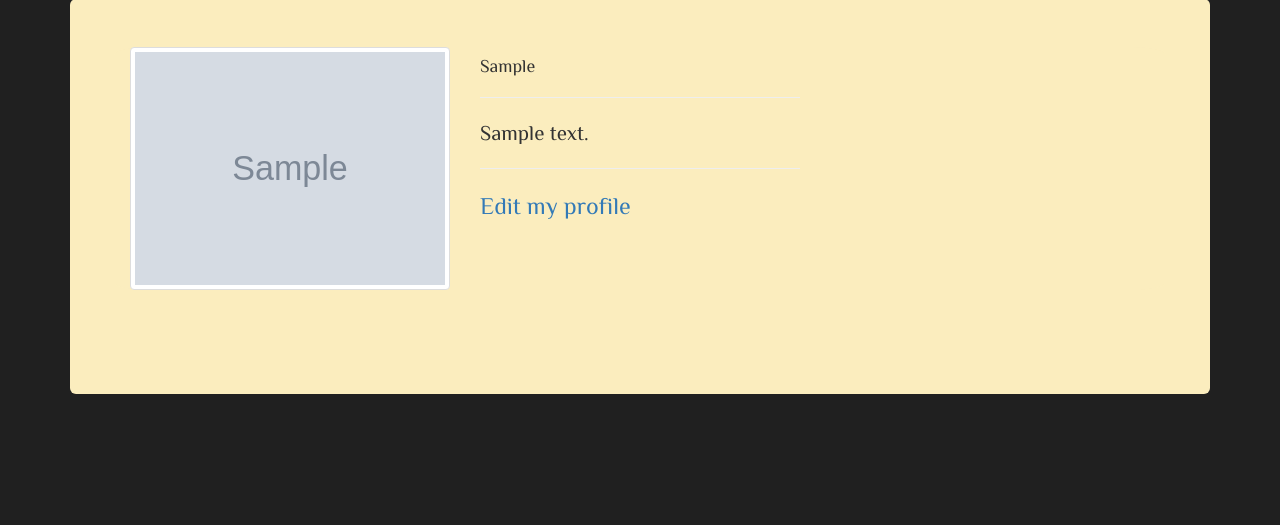
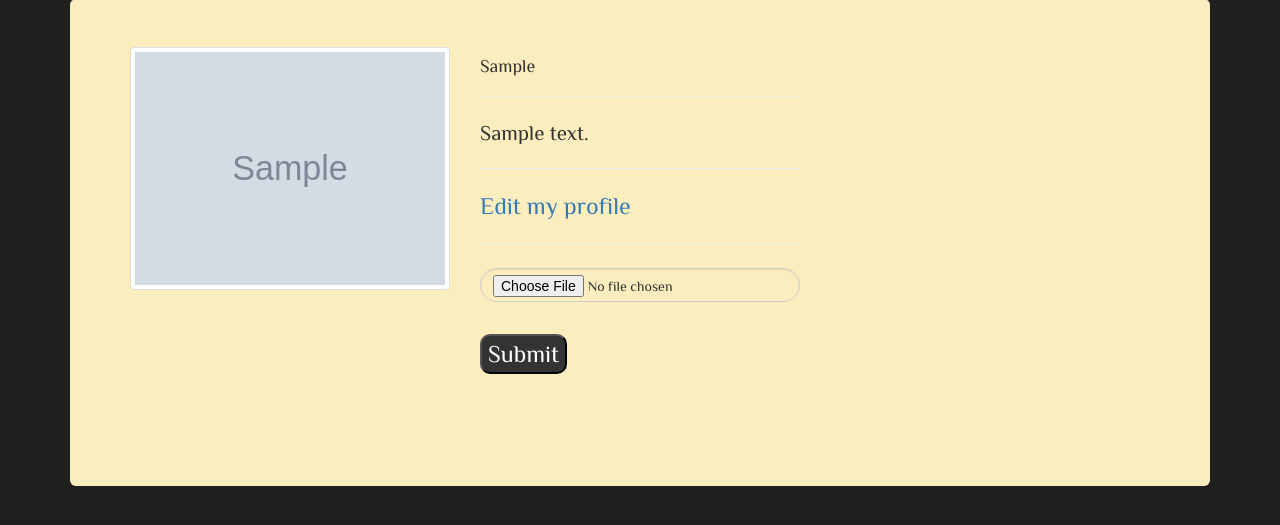
Before and after one commit to RkNyra/Minute-Wise, a Flask app: a page that uses app/templates/profile/profile.html in a window 1280 px wide. Shown: the part 113-638 px from the top of the page. Run offline with Flask 2, Linux system fonts and the light colour scheme; a user stored in the database is signed in; tables that the repository leaves empty hold one stand-in row (values such as "Sample post"); grey boxes marked "Sample" are stand-in pictures; some libraries are stand-ins or nearby versions; some web fonts are replaced.

Commit message:
create a feature that enables users to upload their preferred profile photos in place of the default profile pic

```diff
--- a/app/main/views.py
+++ b/app/main/views.py
@@ -3,7 +3,7 @@ from . import main
 from .forms import SharePitchForm, UpdateProfile
 from flask_login import login_required
 from ..models import User
-from .. import db
+from .. import db, photos
 
 
 # Views
@@ -69,3 +69,15 @@ def update_profile(usrname):
 
         return redirect(url_for('.profile', usrname=user.username))
     return render_template('/profile/update.html', profEditForm = form)
+
+# Upload prof pic
+@main.route('/user/<uname>/update/pic',methods= ['POST'])
+@login_required
+def update_pic(uname):
+    user = User.query.filter_by(username = uname).first()
+    if 'photo' in request.files:
+        filename = photos.save(request.files['photo'])
+        path = f'photos/{filename}'
+        user.profile_pic_path = path
+        db.session.commit()
+    return redirect(url_for('main.profile',uname=uname))
--- a/app/static/css/custom.css
+++ b/app/static/css/custom.css
@@ -75,3 +75,18 @@ body{
 .userBio{
     font-size: 3vh;
 }
+
+.uploadProfPic input{
+    background-color: #fbedbe;
+    color: #333;
+    margin-top: 3vh;
+    margin-bottom: 1vh;
+    border-radius: 20px;
+}
+
+.uploadProfPic input[type=submit]{
+    background-color: #333;
+    color: white;
+    border-radius: 10px;
+    cursor: pointer;
+}
--- a/app/templates/profile/profile.html
+++ b/app/templates/profile/profile.html
@@ -8,9 +8,7 @@
   rel="stylesheet"
 />
 <link rel="stylesheet" href="{{url_for('static',filename='css/custom.css')}}" />
-{% endblock %}
-
-{% block content %}
+{% endblock %} {% block content %}
 
 <!-- NAV BAR -->
 
@@ -124,7 +122,6 @@
 <div class="container">
   <div class="jumbotron">
     <div class="row profileStyle">
-
       <div class="col-md-4">
         <!-- prof-pic -->
 
@@ -135,27 +132,45 @@
           class="img-thumbnail"
         />
         {% else %}
-          <img class="img-thumbnail" style="background-color: transparent; border: none;" src="{{url_for('static',filename='images/defaultProfPic.png')}}" alt="Prof Pic">
+        <img
+          class="img-thumbnail"
+          style="background-color: transparent; border: none;"
+          src="{{url_for('static',filename='images/defaultProfPic.png')}}"
+          alt="Prof Pic"
+        />
         {% endif %}
+
       </div>
 
       <div class="col-md-4 userBio">
         <!-- usrname -->
         <h4>{{ user.username | capitalize }}</h4>
-        <hr>
+        <hr />
         <!-- bio -->
         {% if user.bio %}
         <p>{{ user.bio }}</p>
         {% else %}
         <p>{{ user.username }} has no bio yet</p>
         {% endif %}
-      <hr>
+        <hr />
         <!-- edit profile -->
         {% if user == current_user %}
         <a href="{{url_for('main.goToUpdate',usrname=user.username)}}"
           >Edit my profile</a
         >
-
+        <hr>
+        {% endif %}
+         <!-- upload prof pic -->
+         <div class="uploadProfPic">
+            {% if user == current_user %}
+            <form
+              action="{{url_for('main.update_pic',uname=user.username)}}"
+              method="post"
+              enctype="multipart/form-data"
+            >
+              <input type="file" name="photo" class="form-control" required />
+              <input type="submit" />
+            </form>
             {% endif %}
             </div>
 
@@ -164,5 +179,6 @@
       </div>
     </div>
   </div>
+</div>
 
 {% endblock %}
--- a/config.py
+++ b/config.py
@@ -6,6 +6,7 @@ class Config:
     '''
     SECRET_KEY='minuteWise123'
     SQLALCHEMY_DATABASE_URI='postgresql+psycopg2://rknyra:rknyra7@localhost/pitches'
+    UPLOADED_PHOTOS_DEST ='app/static/photos'
 
 class ProdConfig(Config):
     '''
```
Also changed, not shown: app/__init__.py (+8 -0 lines). Lines whose indentation alone changed are shown as unchanged.
